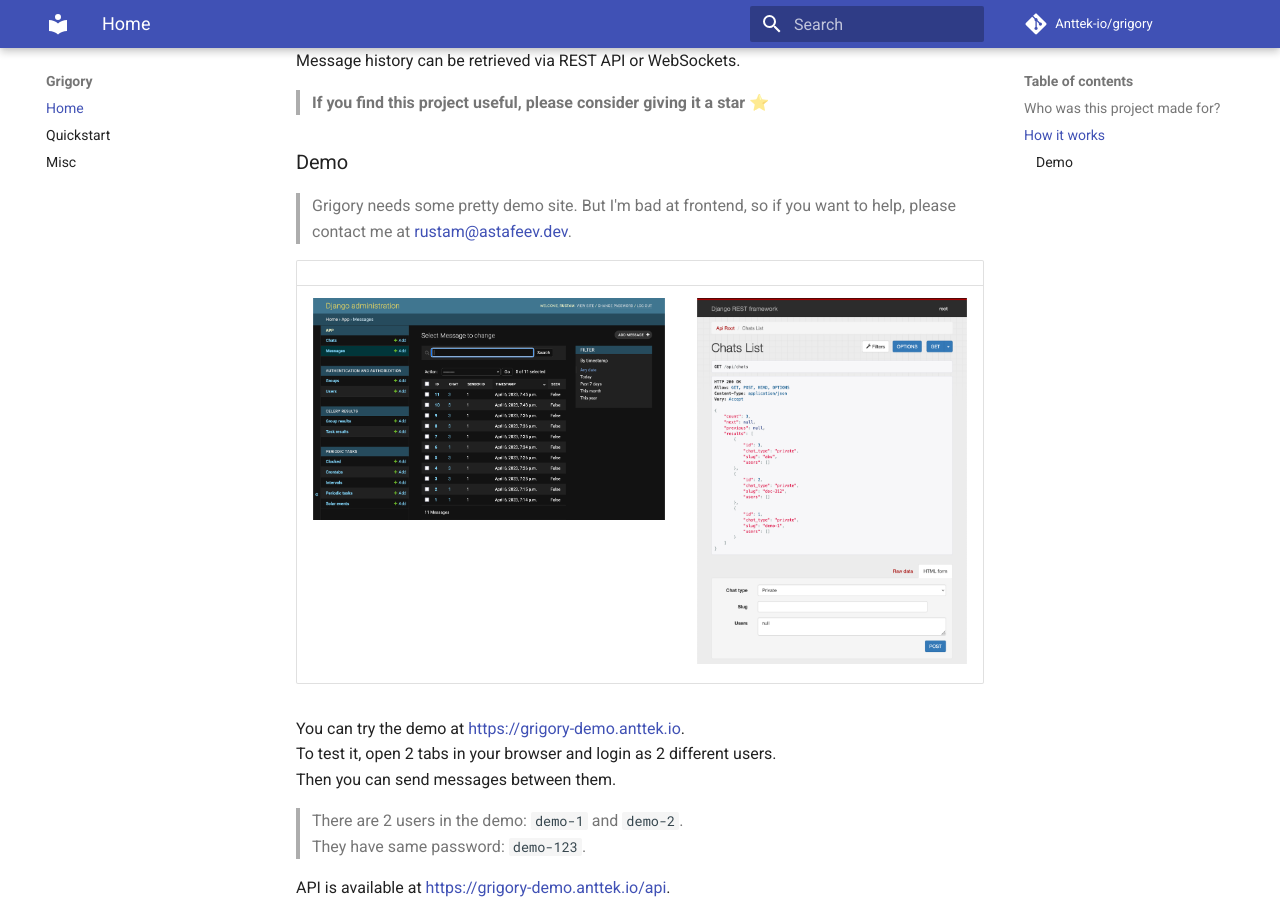
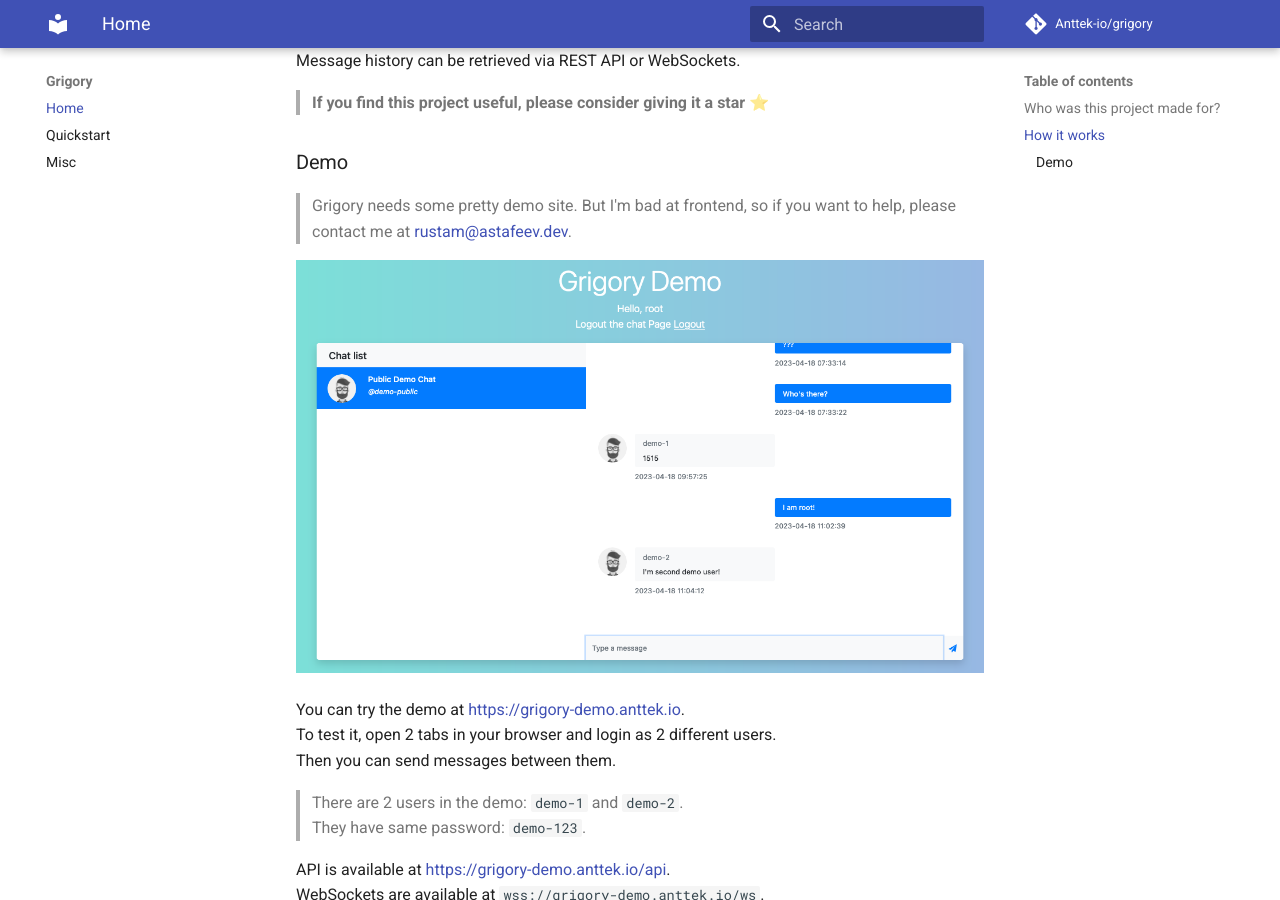
Before and after one commit to Anttek-io/grigory, an MkDocs documentation site: the page built from docs/index.md, in a window 1280 px wide and 900 px high, scrolled down 1360 px. Built offline with MkDocs 1.6.1 and Material for MkDocs 9.7.7, drawn with Linux system fonts in a browser that asks for light colours; comment, search, counter and statistics services are not loaded.

Commit message:
improved demo page

```diff
--- a/docs/index.md
+++ b/docs/index.md
@@ -46,9 +46,7 @@
 > Grigory needs some pretty demo site. But I'm bad at frontend, so if you want to help,
 > please contact me at [rustam@astafeev.dev](mailto:rustam@astafeev.dev).
 
-|                                               |                                               |
-|:---------------------------------------------:|:---------------------------------------------:|
-| <img src="media/demo-1.png" height="300px" /> | <img src="media/demo-2.png" height="300px" /> |
+<img src="media/demo-1.png" alt="demo"/>
 
 You can try the demo at [https://grigory-demo.anttek.io](https://grigory-demo.anttek.io).
 To test it, open 2 tabs in your browser and login as 2 different users.
```
Also changed, not shown: docs/media/demo-1.png, docs/media/demo-2.png (deleted).
